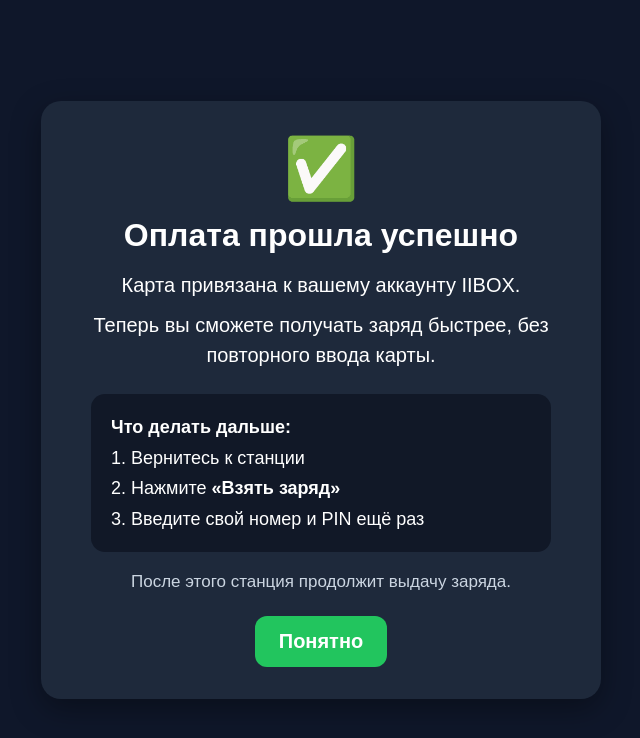
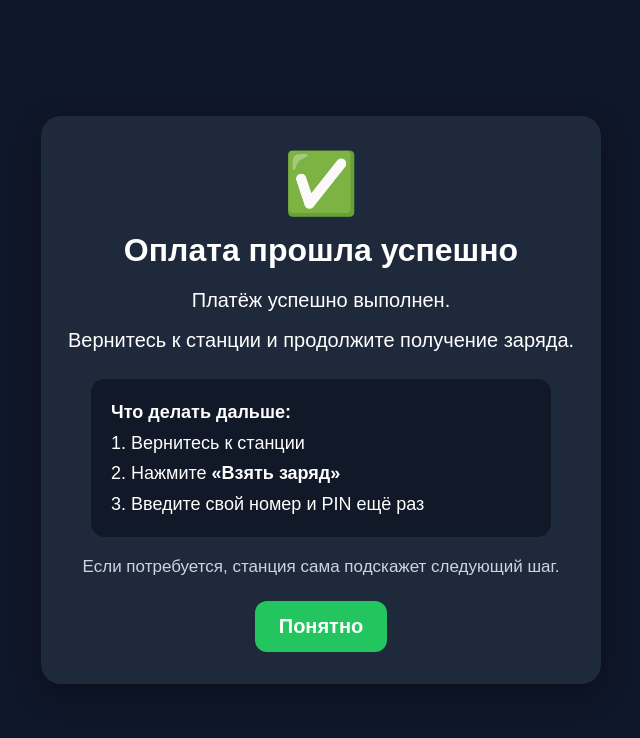
Before and after one commit to iluhac91-ctrl/zaryd-II, a FastAPI app: page /pay-success-info in a window 1280 px wide. Shown: the top 738 px of the page, without its empty margins (319-959 px from the left). Run offline with FastAPI, Linux system fonts and the light colour scheme.

Commit message:
Make payment success text neutral

```diff
--- a/app/templates/pay_success_info.html
+++ b/app/templates/pay_success_info.html
@@ -2,7 +2,7 @@
 <html lang="ru">
 <head>
   <meta charset="UTF-8" />
-  <meta name="viewport" content="width=device-width, initial-scale=1.0" />
+  <meta name="viewport" content="width=1024, initial-scale=1.0" />
   <title>IIBOX — Оплата прошла</title>
   <style>
     body {
@@ -71,8 +71,8 @@
   <div class="card">
     <div class="ok">✅</div>
     <h1>Оплата прошла успешно</h1>
-    <p>Карта привязана к вашему аккаунту IIBOX.</p>
-    <p>Теперь вы сможете получать заряд быстрее, без повторного ввода карты.</p>
+    <p>Платёж успешно выполнен.</p>
+    <p>Вернитесь к станции и продолжите получение заряда.</p>
 
     <div class="steps">
       <b>Что делать дальше:</b><br>
@@ -82,7 +82,7 @@
     </div>
 
     <div class="hint">
-      После этого станция продолжит выдачу заряда.
+      Если потребуется, станция сама подскажет следующий шаг.
     </div>
 
     <a class="btn" href="/">Понятно</a>
```
